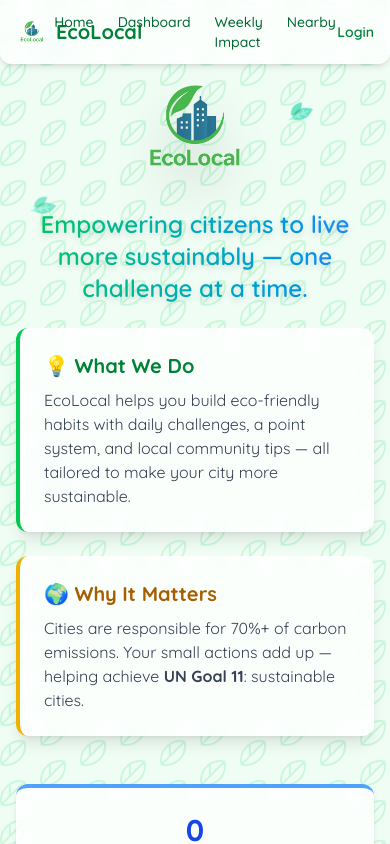
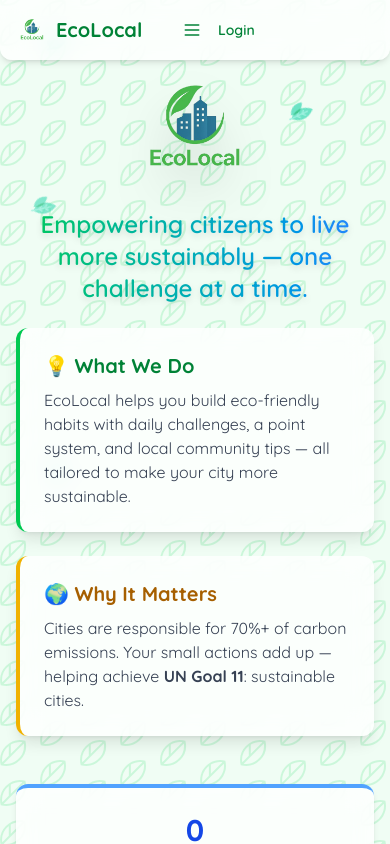
Before and after one commit to hisaanx/ecolocal, a Next.js app: page / in a window 390 px wide. Shown: the top 844 px of the page. Built offline with nearby package versions, Linux system fonts and the light colour scheme; no server answers; the database is empty.

Commit message:
insha'Allah site should be fixed for mobile

```diff
--- a/src/components/Navbar.tsx
+++ b/src/components/Navbar.tsx
@@ -3,9 +3,11 @@ import { auth } from "@/lib/firebase";
 import { useAuthState } from "react-firebase-hooks/auth";
 import { signOut } from "firebase/auth";
 import { provider, signInWithPopup } from "@/lib/firebase";
+import { useState } from "react";
 
 export default function Navbar() {
   const [user] = useAuthState(auth);
+  const [mobileMenuOpen, setMobileMenuOpen] = useState(false);
 
   return (
     <nav className="fixed top-0 left-0 w-full z-50 bg-white/80 backdrop-blur-md shadow-md px-4 py-3 rounded-b-xl">
@@ -21,8 +23,8 @@ export default function Navbar() {
           </Link>
         </div>
 
-        {/* Center: Navigation Links */}
-        <div className="flex justify-center gap-6 text-sm font-medium text-green-800">
+        {/* Center: Desktop Navigation Links - Hidden on mobile */}
+        <div className="hidden md:flex justify-center gap-6 text-sm font-medium text-green-800">
           <Link
             href="/"
             className="hover:text-green-600 transition duration-200"
@@ -49,10 +51,41 @@ export default function Navbar() {
           </Link>
         </div>
 
-        {/* Right: User Info */}
-        <div className="flex justify-end items-center gap-2">
+        {/* Right: User Info + Mobile Menu Button */}
+        <div className="flex items-center gap-2 justify-end">
+          {/* Mobile menu button - Only visible on mobile */}
+          <button
+            onClick={() => setMobileMenuOpen(!mobileMenuOpen)}
+            className="md:hidden p-2 text-green-700 hover:bg-green-50 rounded-md transition"
+            aria-label="Toggle menu"
+          >
+            <svg
+              className="w-5 h-5"
+              fill="none"
+              stroke="currentColor"
+              viewBox="0 0 24 24"
+            >
+              {mobileMenuOpen ? (
+                <path
+                  strokeLinecap="round"
+                  strokeLinejoin="round"
+                  strokeWidth={2}
+                  d="M6 18L18 6M6 6l12 12"
+                />
+              ) : (
+                <path
+                  strokeLinecap="round"
+                  strokeLinejoin="round"
+                  strokeWidth={2}
+                  d="M4 6h16M4 12h16M4 18h16"
+                />
+              )}
+            </svg>
+          </button>
+
+          {/* User info */}
           {user ? (
-            <>
+            <div className="flex items-center gap-2">
               <img
                 src={
                   user?.photoURL && user.photoURL.includes("http")
@@ -62,16 +95,16 @@ export default function Navbar() {
                 alt="avatar"
                 className="w-8 h-8 rounded-full border border-green-400 object-cover"
               />
-              <span className="text-green-800 font-semibold hidden sm:inline">
+              <span className="text-green-800 font-semibold hidden sm:inline text-sm">
                 Hi, {user.displayName?.split(" ")[0] || "User"}
               </span>
               <button
                 onClick={() => signOut(auth)}
-                className="text-red-500 hover:underline ml-2 text-sm"
+                className="text-red-500 hover:underline text-sm"
               >
                 Logout
               </button>
-            </>
+            </div>
           ) : (
             <button
               onClick={() => signInWithPopup(auth, provider)}
@@ -82,6 +115,42 @@ export default function Navbar() {
           )}
         </div>
       </div>
+
+      {/* Mobile Menu Dropdown */}
+      {mobileMenuOpen && (
+        <div className="md:hidden mt-3 pb-3 border-t border-green-200">
+          <div className="flex flex-col space-y-2 px-4 pt-3">
+            <Link
+              href="/"
+              className="text-green-800 hover:text-green-600 py-2 transition duration-200"
+              onClick={() => setMobileMenuOpen(false)}
+            >
+              Home
+            </Link>
+            <Link
+              href="/dashboard"
+              className="text-green-800 hover:text-green-600 py-2 transition duration-200"
+              onClick={() => setMobileMenuOpen(false)}
+            >
+              Dashboard
+            </Link>
+            <Link
+              href="/impact"
+              className="text-green-800 hover:text-green-600 py-2 transition duration-200"
+              onClick={() => setMobileMenuOpen(false)}
+            >
+              Weekly Impact
+            </Link>
+            <Link
+              href="/nearby"
+              className="text-green-800 hover:text-green-600 py-2 transition duration-200"
+              onClick={() => setMobileMenuOpen(false)}
+            >
+              Nearby
+            </Link>
+          </div>
+        </div>
+      )}
     </nav>
   );
 }
```
